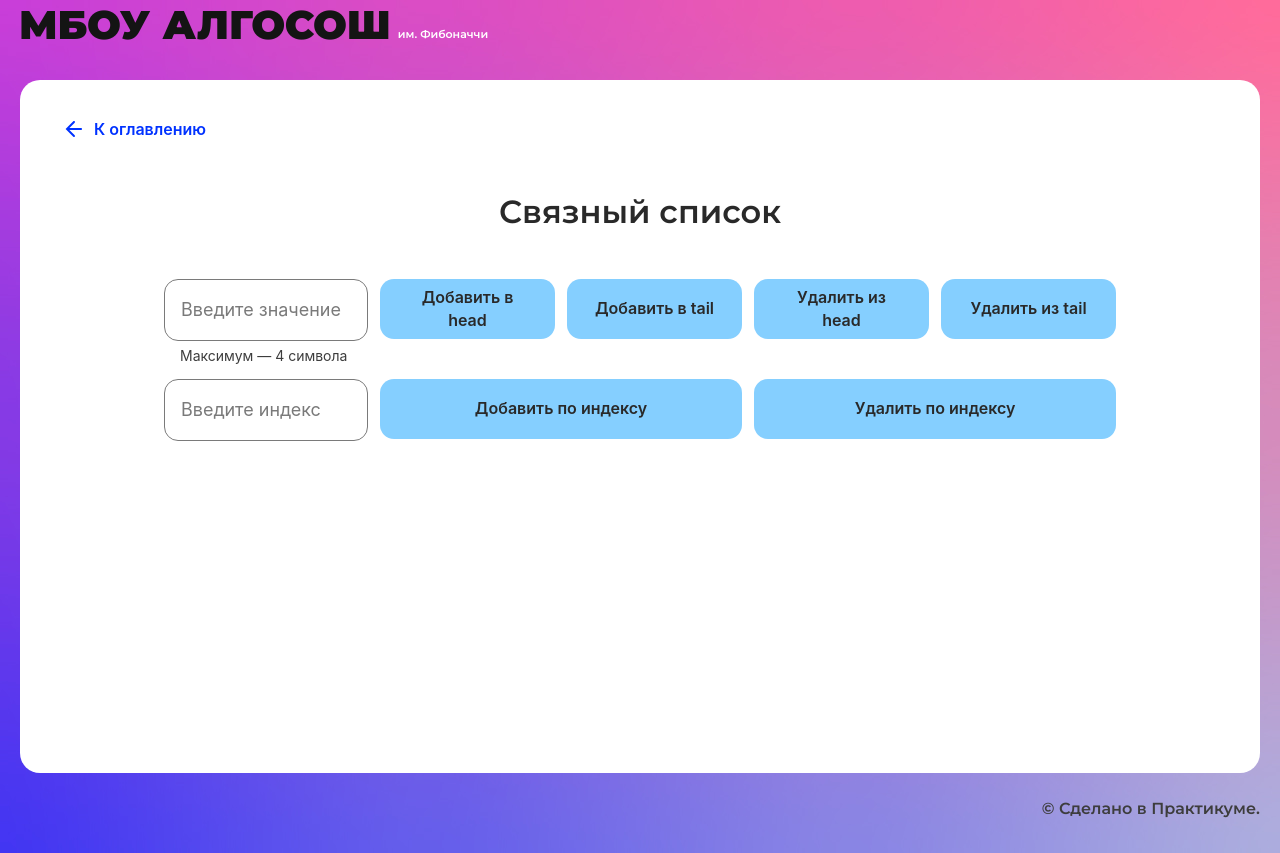
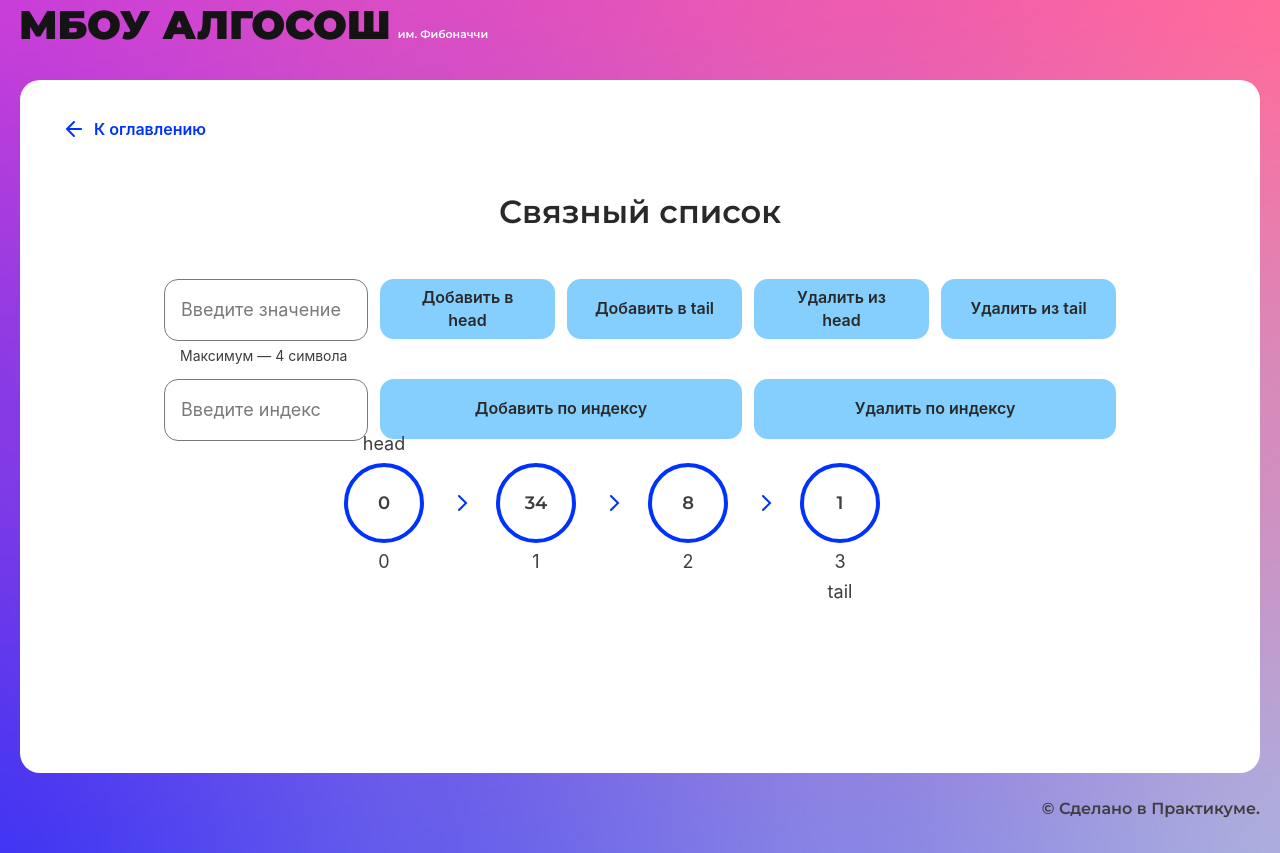
Before and after one commit to lizonkisel/algososh, a React (Create React App) app: page /list in a window 1280 px wide. Built offline with nearby package versions, Linux system fonts and the light colour scheme.

Commit message:
feat: create initial design with circles for ListPage

```diff
--- /dev/null
+++ b/src/components/list-page/list-class.ts
@@ -0,0 +1,109 @@
+export class Node<T> {
+    value: T
+    next: Node<T> | null
+    constructor(value: T, next?: Node<T> | null) {
+        this.value = value;
+        this.next = (next === undefined ? null : next);
+    }
+}
+
+interface ILinkedList<T> {
+    append: (element: T) => void;
+    getSize: () => number;
+    print: () => void;
+}
+
+export class LinkedList<T> implements ILinkedList<T> {
+    private head: Node<T> | null;
+    private tail: Node<T> | null;
+    private size: number;
+    private list: any;
+    constructor() {
+        this.head = null;
+        this.tail = null;
+        this.size = 0;
+        this.list = new Node(0);
+    }
+
+    append(element: T) {
+      const node = new Node(element);
+      if (this.head === null || this.tail === null) {
+        this.head = node;
+        this.tail = node;
+      } else {
+        this.tail.next = node;
+        this.tail = node;
+      }
+      console.log(node);
+
+      this.size++;
+    }
+
+    getSize() {
+      return this.size;
+    }
+
+    // addToList() {
+
+    // }
+
+    // getList() {
+
+    //     let dummyHead = new Node(0); // добавим в начало пустой узел
+    //     //@ts-ignore
+    //     dummyHead.next = this.head;
+    //     let curr = dummyHead;
+
+    //     let prev;
+
+    //     while (curr && curr.next) {
+
+    //     //   prev = curr;
+    //     //   curr = curr.next;
+    //     //   while (curr.value === val) {
+    //     //     if (curr.next) {
+    //     //       prev.next = curr.next;
+    //     //       curr = curr.next;
+    //     //       console.log('Here');
+    //     //     } else {
+    //     //       console.log('azaza');
+    //     //       curr = prev;
+    //     //       curr.next = null;
+    //     //     }
+    //     //   }
+    //     //   console.log(prev);
+    //     //   console.log(curr);
+    //     }
+    //     console.log(dummyHead.next);
+
+    //     return dummyHead.next;
+    // }
+
+    print() {
+      let curr = this.head;
+      let res = '';
+      while (curr) {
+        res += `${curr.value} `;
+        curr = curr.next;
+      }
+      console.log(res);
+    }
+
+    getArray() {
+        let curr = this.head;
+        let res = [];
+        while (curr) {
+        //   res += `${curr.value} `;
+            res.push(curr.value);
+            curr = curr.next;
+        }
+        console.log(res);
+        return res;
+      }
+  }
+
+//   const list = new LinkedList<number>();
+//   list.append(12);
+//   list.append(13);
+//   list.append(14);
+//   list.print(); //4 12 13 1
--- a/src/components/list-page/list-page.module.css
+++ b/src/components/list-page/list-page.module.css
@@ -39,7 +39,7 @@
     margin: 0 0 0 68px;
 } */
 
-.stackArea {
+.listArea {
     margin: 22px auto 0 auto;
 
     /* display: flex;
@@ -51,18 +51,27 @@
     max-width: calc(944/1280 * 100vw);
 
     display: grid;
-    grid-template-columns: repeat(auto-fit, 80px);
+    grid-template-columns: repeat(auto-fit, 136px);
     column-gap: 16px;
     row-gap: 48px;
 
     justify-content: center;
 }
 
-.stackArea__stack {
+.listArea__list {
+    display: flex;
+    flex-direction: row;
+    column-gap: 25px;
+    /* justify-content: center; */
+    /* justify-content: start; */
+    align-items: center;
+}
+
+/* .stackArea__stack {
     display: flex;
     flex-direction: column;
     row-gap: 8px;
-}
+} */
 
 .stack__top {
     height: 22px;
--- a/src/components/list-page/list-page.tsx
+++ b/src/components/list-page/list-page.tsx
@@ -5,10 +5,56 @@ import { SolutionLayout } from "../ui/solution-layout/solution-layout";
 import { Input } from "../ui/input/input";
 import { Button } from "../ui/button/button";
 import { Circle } from "../ui/circle/circle";
+import { ArrowIcon } from "../ui/icons/arrow-icon";
 
 import { ElementStates } from "../../types/element-states";
 
+import { LinkedList } from "./list-class";
+
+const list = new LinkedList<number | string>();
+
 export const ListPage: React.FC = () => {
+
+  const [currentList, setCurrentList] = React.useState<{
+    // elem_value: number | string,
+    elem_value: any,
+    state: ElementStates,
+    index: number,
+    isHead: boolean,
+    isTail: boolean,
+  }[]>([]);
+
+  function createStartList() {
+    list.append(0);
+    list.append(34);
+    list.append(8);
+    list.append(1);
+
+    setCurrentList([...list.getArray().map((value, i) => {
+      return {elem_value: value, state: ElementStates.Default, index: i, isHead: i === 0 ? true : false, isTail: i === list.getSize() - 1 ? true : false}
+    })]);
+  };
+
+  React.useEffect(() => {
+    createStartList();
+  }, []);
+
+  const renderList = currentList.map((value, i) => {
+    return (
+      <div className={styles.listArea__list}>
+        <Circle
+          letter={value.elem_value}
+          state={ElementStates.Default}
+          index={i}
+          head={value.isHead ? 'head' : ''}
+          tail={value.isTail ? 'tail' : ''}
+        />
+        { i !== list.getSize() - 1 && <ArrowIcon /> }
+
+      </div>
+    )
+  });
+
   return (
     <SolutionLayout title="Связный список">
       <form action="" className={styles.form}>
@@ -26,8 +72,8 @@ export const ListPage: React.FC = () => {
           <Button extraClass={styles.form__button_size_large} text='Удалить по индексу' type='button' name='delete_by_index'/>
         </fieldset>
 
-        <section className={styles.stackArea}>
-          {/* {renderStack} */}
+        <section className={styles.listArea}>
+          {renderList}
         </section>
       </form>
     </SolutionLayout>
```
